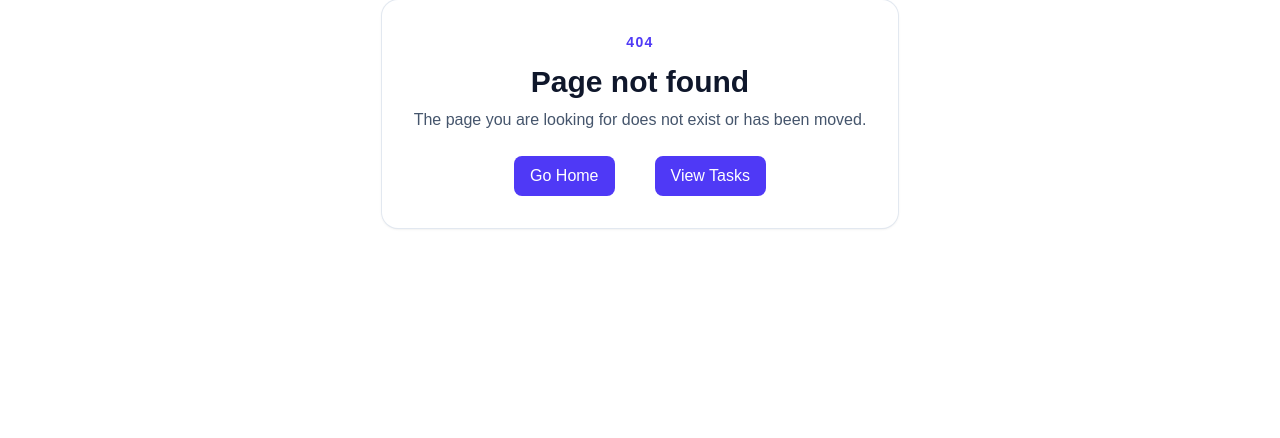
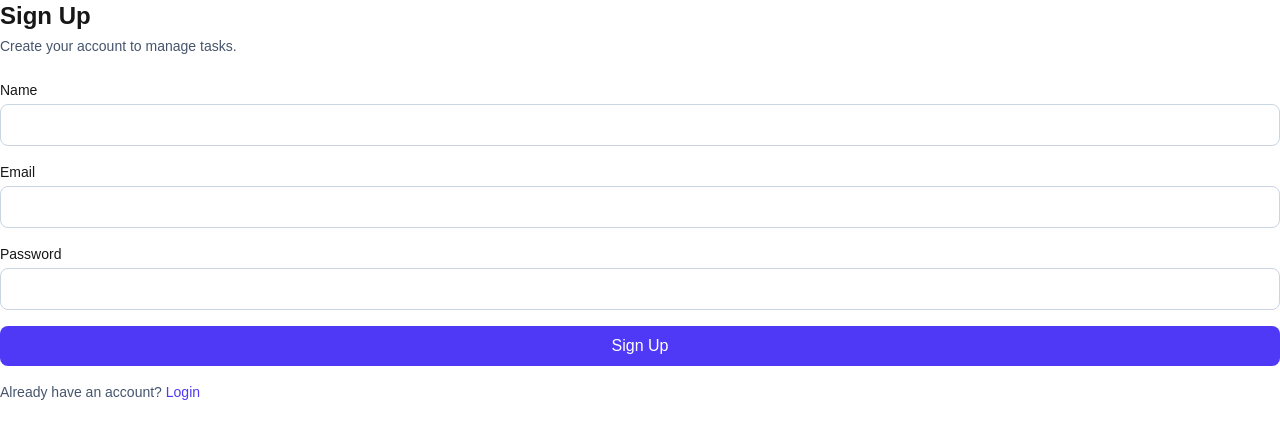
Before and after one commit to Shanujan-T/smart-todo-app, a Next.js app: page /signup in a window 1280 px wide. Before the commit this address had no page. Shown: the top 438 px of the page. Built offline with nearby package versions, Linux system fonts and the light colour scheme.

Commit message:
signup page updated

```diff
--- /dev/null
+++ b/src/app/(auth)/signup/page.tsx
@@ -0,0 +1,101 @@
+"use client";
+
+import Link from "next/link";
+import { useRouter } from "next/navigation";
+import { FormEvent, useState } from "react";
+import { addUser, getUsers, setCurrentUser } from "@/utils/localStorage";
+
+export default function SignupPage() {
+  const router = useRouter();
+  const [name, setName] = useState("");
+  const [email, setEmail] = useState("");
+  const [password, setPassword] = useState("");
+  const [error, setError] = useState("");
+
+  const handleSubmit = (event: FormEvent<HTMLFormElement>) => {
+    event.preventDefault();
+    const users = getUsers();
+    const userExists = users.some(
+      (user) => user.email.toLowerCase() === email.toLowerCase(),
+    );
+
+    if (userExists) {
+      setError("Email already exists. Please login.");
+      return;
+    }
+
+    const newUser = {
+      id: crypto.randomUUID(),
+      name: name.trim(),
+      email: email.trim(),
+      password,
+      createdAt: new Date().toISOString(),
+    };
+
+    addUser(newUser);
+    setCurrentUser(newUser);
+    router.push("/");
+  };
+
+  return (
+    <section>
+      <h1 className="text-2xl font-semibold">Sign Up</h1>
+      <p className="mt-1 text-sm text-slate-600">Create your account to manage tasks.</p>
+      <form onSubmit={handleSubmit} className="mt-6 space-y-4">
+        <div>
+          <label htmlFor="name" className="mb-1 block text-sm font-medium">
+            Name
+          </label>
+          <input
+            id="name"
+            type="text"
+            value={name}
+            onChange={(event) => setName(event.target.value)}
+            className="w-full rounded-lg border border-slate-300 px-3 py-2 outline-none ring-indigo-400 focus:ring"
+            required
+          />
+        </div>
+        <div>
+          <label htmlFor="email" className="mb-1 block text-sm font-medium">
+            Email
+          </label>
+          <input
+            id="email"
+            type="email"
+            value={email}
+            onChange={(event) => setEmail(event.target.value)}
+            className="w-full rounded-lg border border-slate-300 px-3 py-2 outline-none ring-indigo-400 focus:ring"
+            required
+          />
+        </div>
+        <div>
+          <label htmlFor="password" className="mb-1 block text-sm font-medium">
+            Password
+          </label>
+          <input
+            id="password"
+            type="password"
+            value={password}
+            onChange={(event) => setPassword(event.target.value)}
+            className="w-full rounded-lg border border-slate-300 px-3 py-2 outline-none ring-indigo-400 focus:ring"
+            minLength={6}
+            required
+          />
+        </div>
+        {error ? <p className="text-sm text-red-600">{error}</p> : null}
+        <button
+          type="submit"
+          className="w-full rounded-lg bg-indigo-600 px-4 py-2 font-medium text-white transition hover:bg-indigo-700"
+        >
+          Sign Up
+        </button>
+      </form>
+      <p className="mt-4 text-sm text-slate-600">
+        Already have an account?{" "}
+        <Link href="/Login" className="font-medium text-indigo-600 hover:underline">
+          Login
+        </Link>
+      </p>
+    </section>
+  );
+}
```
